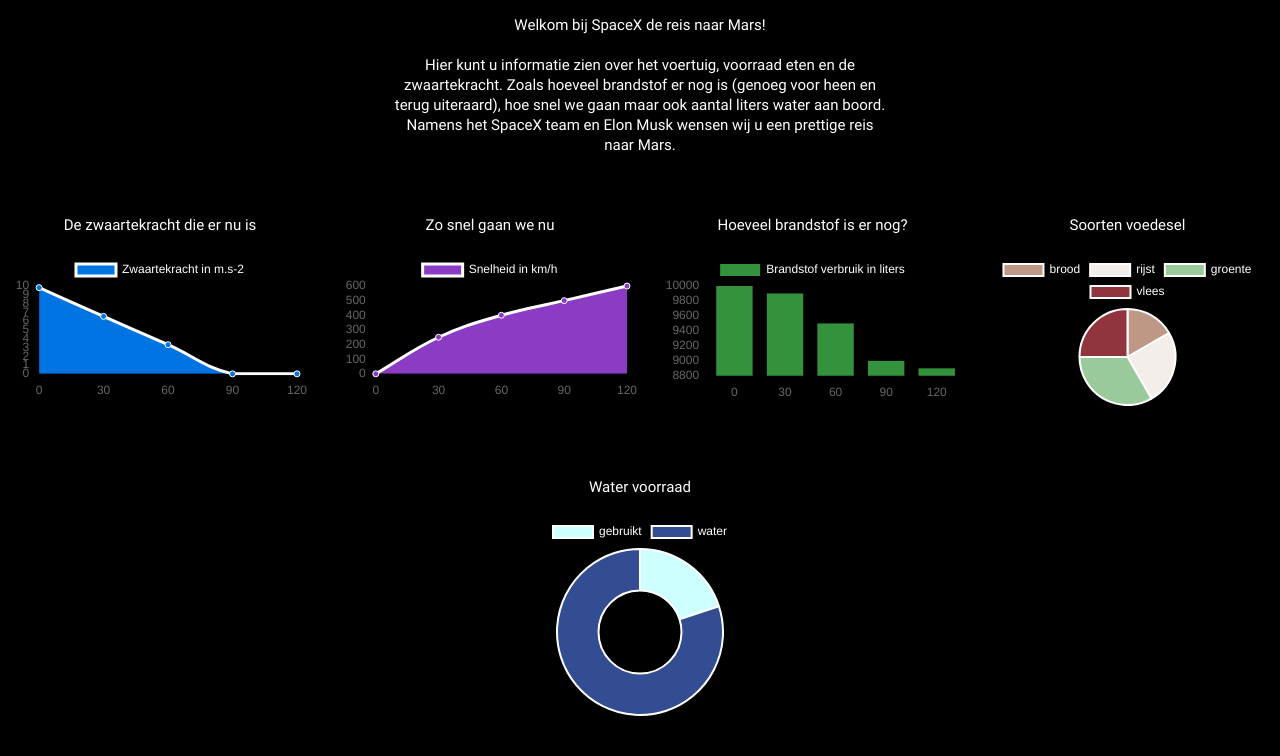
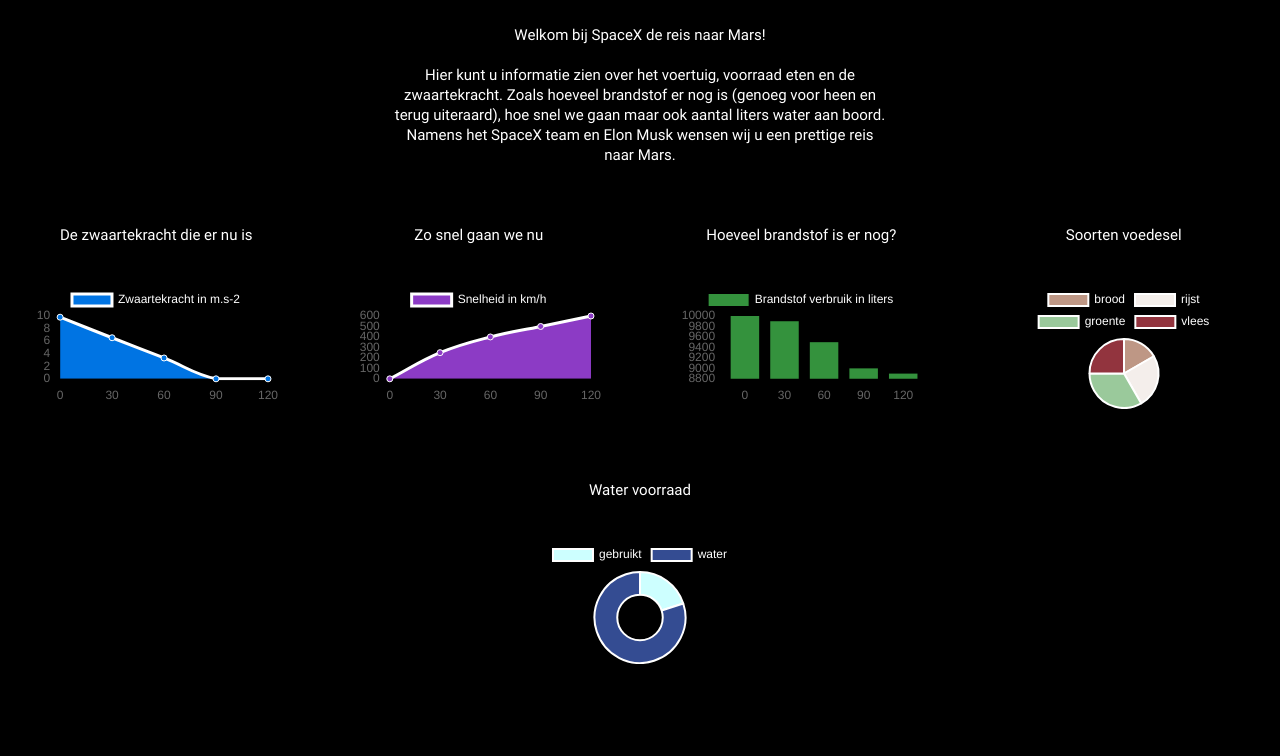
Before and after one commit to lauradeheij/Challenge-1, a plain HTML site: page index.html in a window 1280 px wide. Shown: the part 101-857 px from the top of the page. After the commit the page ends 805 px from the top, so only its background shows below. Drawn offline with nearby package versions, Linux system fonts and the light colour scheme.

Commit message:
Update styles.css

```diff
--- a/styles.css
+++ b/styles.css
@@ -18,6 +18,7 @@ body{
 .header img{
     margin-left: auto;
     margin-right: auto;
+    margin-top: 10px;
     display: flex;
     width: 300px;
 }
@@ -43,27 +44,27 @@ aside p{
 }
 
 .chart1{
-    max-width: 400px;
-    margin: 20px 10px 40px 10px;
+    max-width: 250px;
+    margin: 40px auto;
 }
 
 .chart2{
-    max-width: 400px;
-    margin: 20px 10px 40px 10px;
+    max-width: 250px;
+    margin: 40px auto;
 }
 
 .chart3{
-    max-width: 400px;
-    margin: 20px auto 40px auto;
+    max-width: 250px;
+    margin: 40px auto;
 
 }
 
 .chart4{
-    max-width: 400px;
-    margin: 20px auto 40px auto;
+    max-width: 250px;
+    margin: 40px auto;
 }
 
 .chart5{
-    max-width: 400px;
-    margin: 20px auto 40px auto;
+    max-width: 250px;
+    margin: 40px auto;
 }
```
